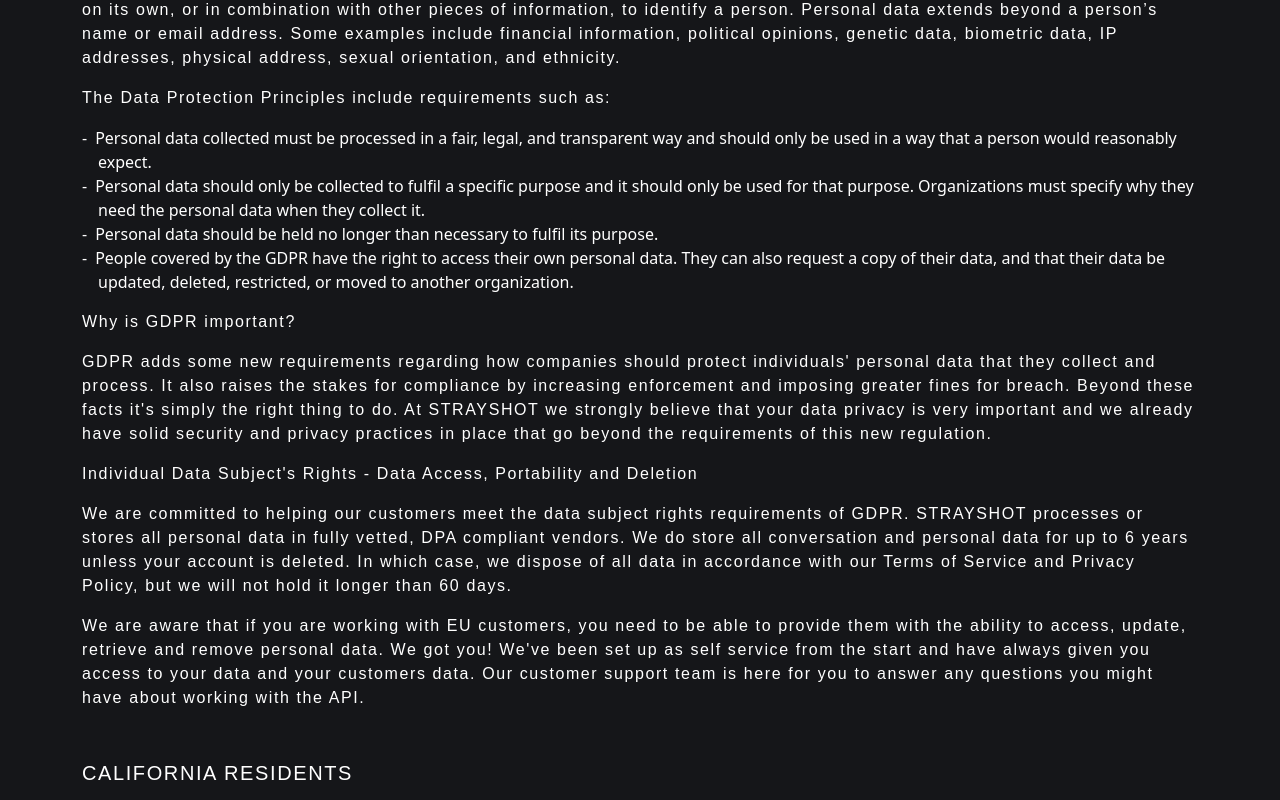
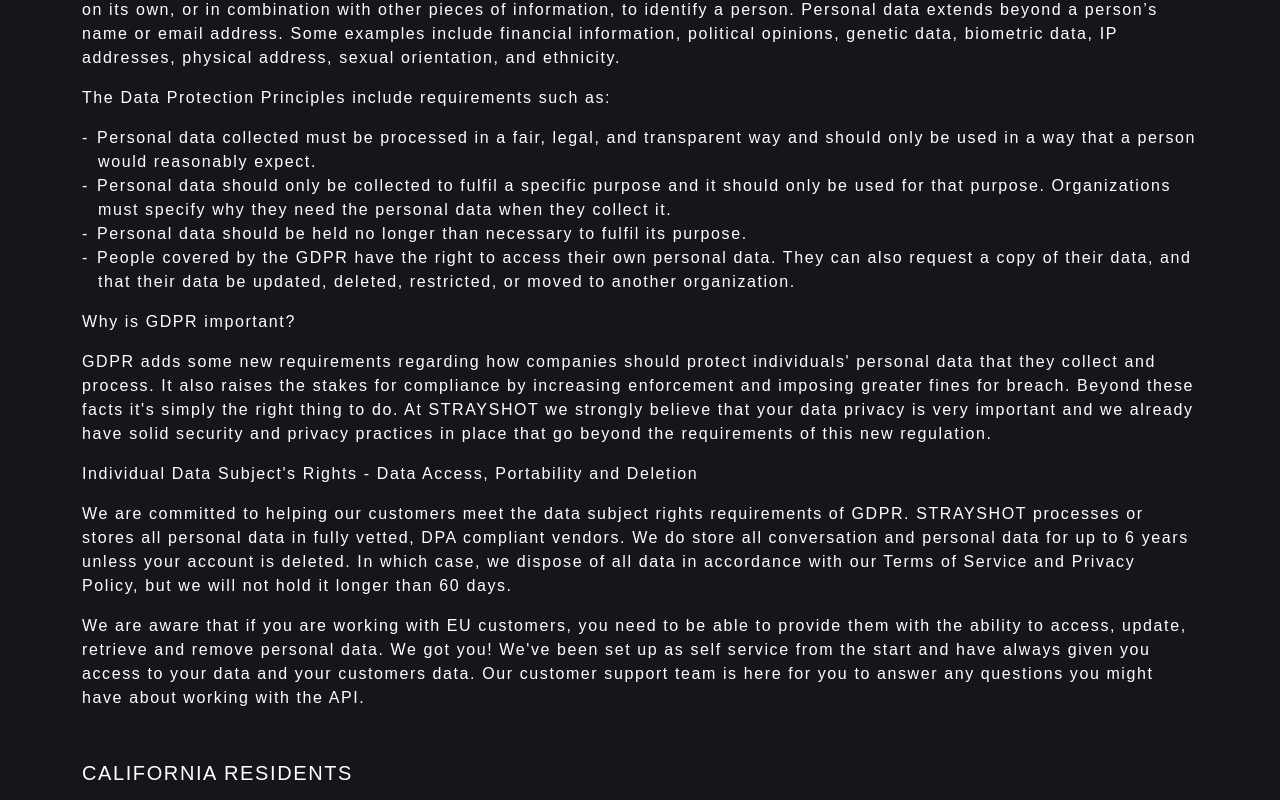
Before and after one commit to abdulraoufibloxx/strayshot.game.vercel, a React (Vite) app: page /privacypolicy in a window 1280 px wide. Shown: the part 5200-6000 px from the top of the page. Built offline with nearby package versions, Linux system fonts and the light colour scheme; a web font is replaced by a local one.

Commit message:
change: font changed in pvc

```diff
--- a/src/Components/PrivacyPolicy/PrivacyPolicy.css
+++ b/src/Components/PrivacyPolicy/PrivacyPolicy.css
@@ -8,6 +8,8 @@
     margin-left: 0;
    padding-left: 1em;
    text-indent: -1em;
+   font-family: var(--secondary-font-normal);
+   letter-spacing: 0.1rem;
 }
 
 .privacy-policy-custom-list li{
```
